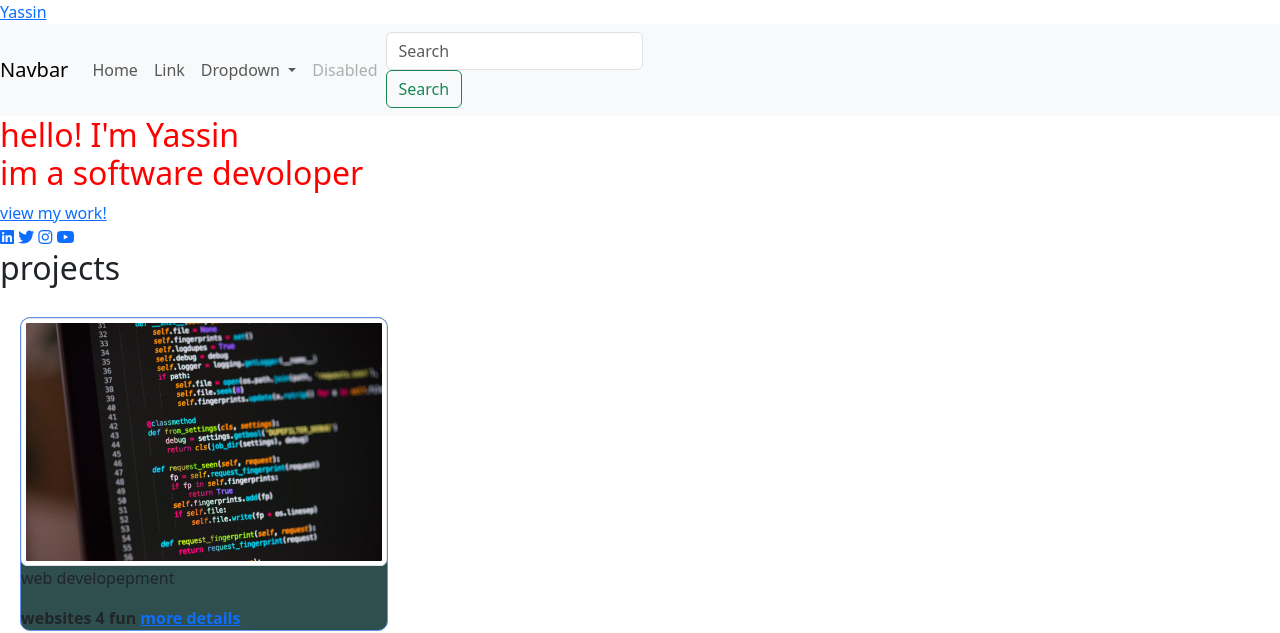
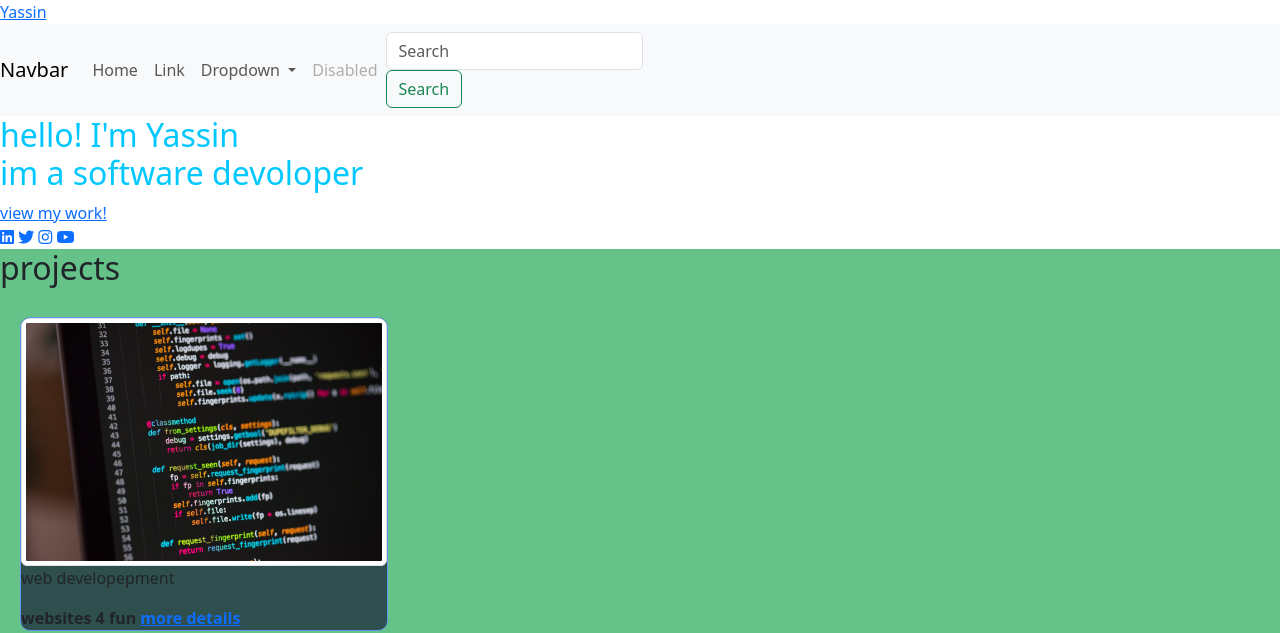
Before and after one commit to yassinlovescoding/portoflio, a plain HTML site: page portfolio/index.html in a window 1280 px wide. Shown: the top 633 px of the page. Drawn offline with nearby package versions, Linux system fonts and the light colour scheme.

Commit message:
first change

```diff
--- a/portfolio/style.css
+++ b/portfolio/style.css
@@ -1,12 +1,12 @@
 .projects{
-    background-color:#00001600 ;
+    background-color:#65c288 ;
 }
 .projects
 .content{
     margin-top: 30px;
 }
 .try{
-   color: red;
+   color: rgb(0, 200, 255);
 }
 .project_card{
     background-color: darkslategray;
```
